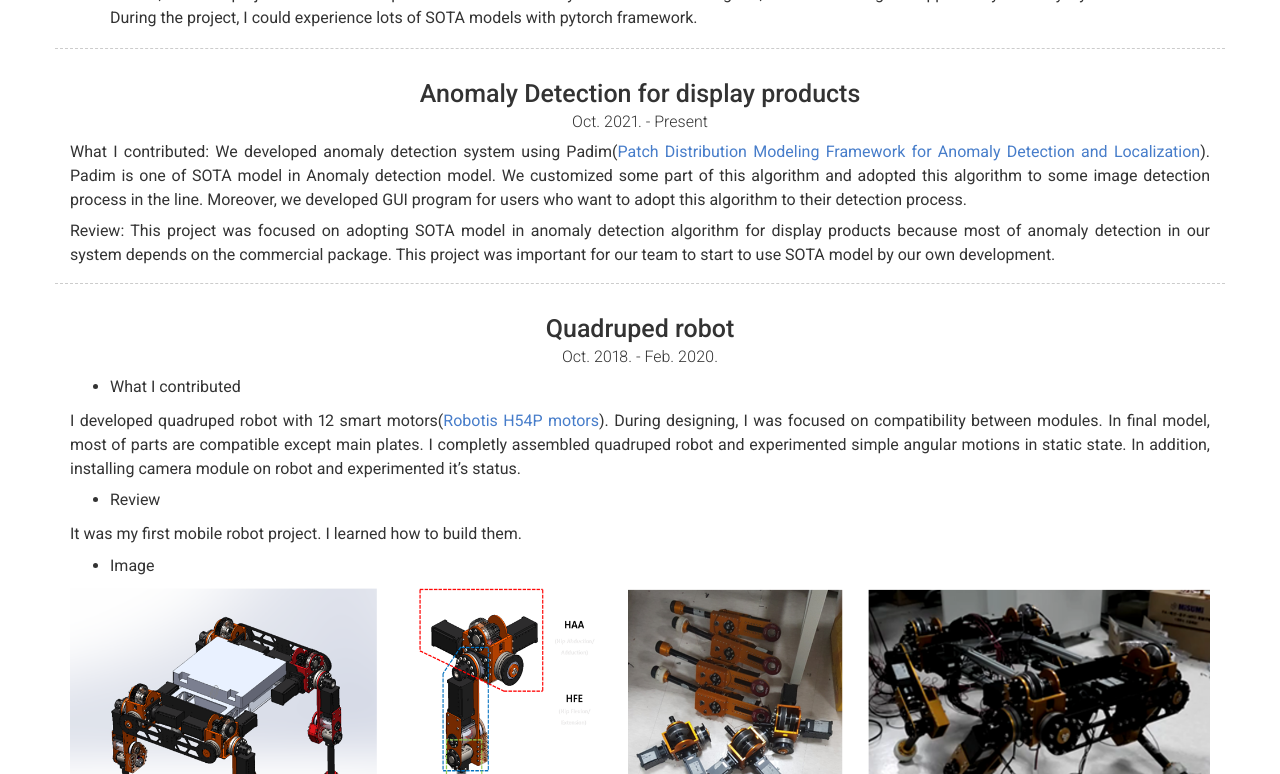
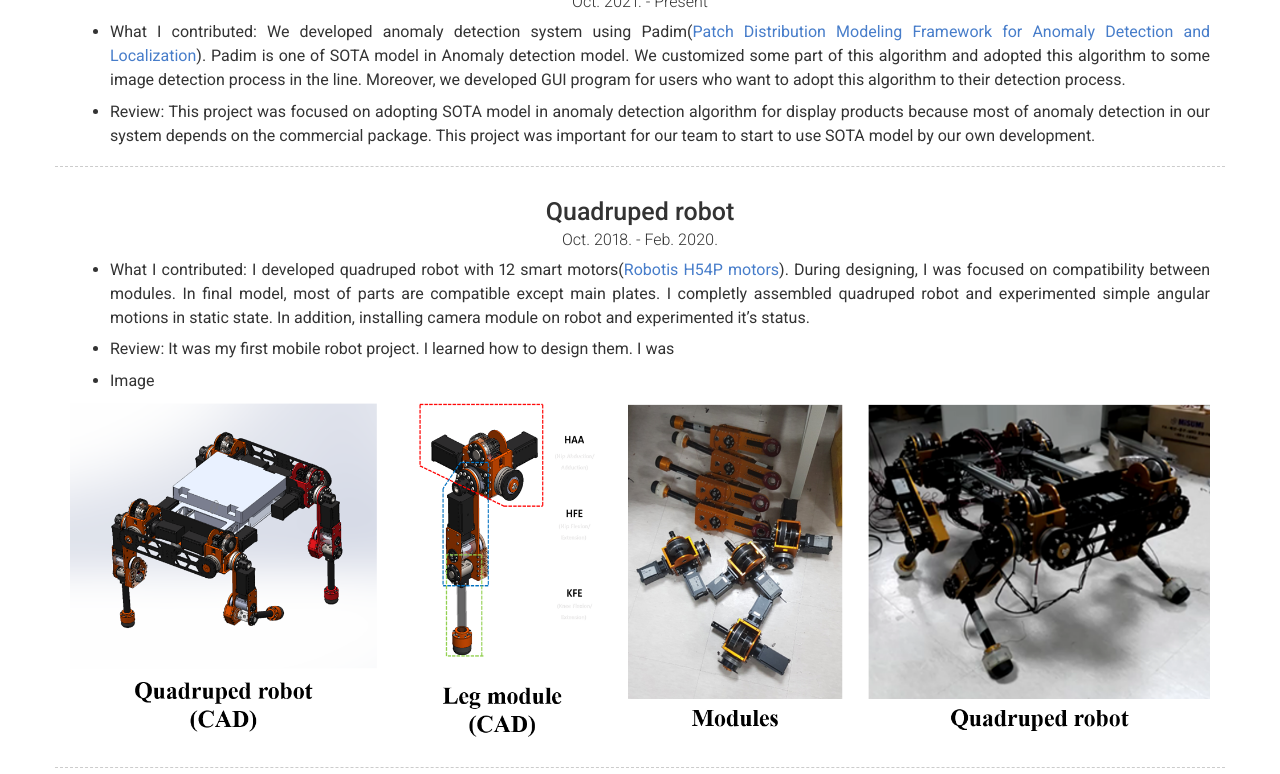
Before and after one commit to jiyang91/jiyang91.github.io, a Jekyll site: the page built from index.md, in a window 1280 px wide and 900 px high, scrolled down 2170 px, cut to the strip 0-774 px from the top of the window. Built offline with Jekyll 4.4.1, drawn with Linux system fonts in a browser that asks for light colours; nearby versions of some CDN libraries.

Commit message:
update image_220628

```diff
--- a/_config.yml
+++ b/_config.yml
@@ -68,7 +68,7 @@ content:
 
           - Image
 
-          ![alt text](./images/Robotic dispensing system.png "Trees")
+          ![alt text](./images/Robotic dispensing system_resize.png "Trees")
 
       - layout: top-middle
         title: Few-shot learning
@@ -88,9 +88,9 @@ content:
         caption: Oct. 2021. - Present
         border: weak
         description: |
-          What I contributed: We developed anomaly detection system using Padim(<a href="https://arxiv.org/abs/2011.08785">Patch Distribution Modeling Framework for Anomaly Detection and Localization<a/>). Padim is one of SOTA model in Anomaly detection model. We customized some part of this algorithm and adopted this algorithm to some image detection process in the line. Moreover, we developed GUI program for users who want to adopt this algorithm to their detection process.
+          - What I contributed: We developed anomaly detection system using Padim(<a href="https://arxiv.org/abs/2011.08785">Patch Distribution Modeling Framework for Anomaly Detection and Localization<a/>). Padim is one of SOTA model in Anomaly detection model. We customized some part of this algorithm and adopted this algorithm to some image detection process in the line. Moreover, we developed GUI program for users who want to adopt this algorithm to their detection process.
 
-          Review: This project was focused on adopting SOTA model in anomaly detection algorithm for display products because most of anomaly detection in our system depends on the commercial package. This project was important for our team to start to use SOTA model by our own development.
+          - Review: This project was focused on adopting SOTA model in anomaly detection algorithm for display products because most of anomaly detection in our system depends on the commercial package. This project was important for our team to start to use SOTA model by our own development.
 
       - layout: top-middle
         border: weak
@@ -98,14 +98,9 @@ content:
         caption: Oct. 2018. - Feb. 2020.
         sub_title:
         description: |
+          - What I contributed: I developed quadruped robot with 12 smart motors(<a href="https://www.robotis.com/shop/list.php?ca_id=203010">Robotis H54P motors<a/>). During designing, I was focused on compatibility between modules. In final model, most of parts are compatible except main plates. I completly assembled quadruped robot and experimented simple angular motions in static state. In addition, installing camera module on robot and experimented it's status.
 
-          - What I contributed
-
-          I developed quadruped robot with 12 smart motors(<a href="https://www.robotis.com/shop/list.php?ca_id=203010">Robotis H54P motors<a/>). During designing, I was focused on compatibility between modules. In final model, most of parts are compatible except main plates. I completly assembled quadruped robot and experimented simple angular motions in static state. In addition, installing camera module on robot and experimented it's status.
-
-          - Review
-
-          It was my first mobile robot project. I learned how to build them.
+          - Review: It was my first mobile robot project. I learned how to design them. I was
 
           - Image
 
```
Also changed, not shown: images/Robotic dispensing system_resize.png (added).
